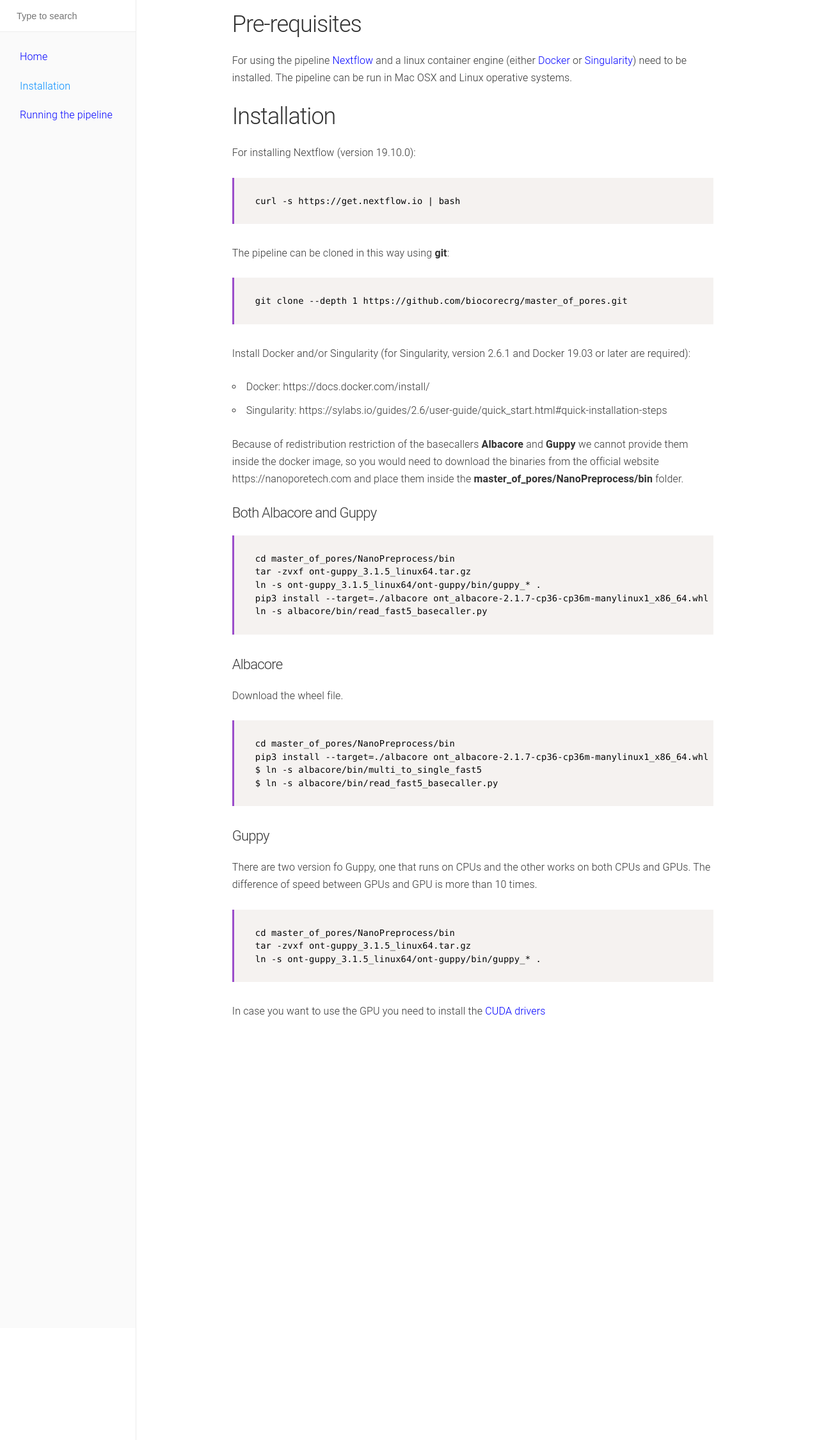
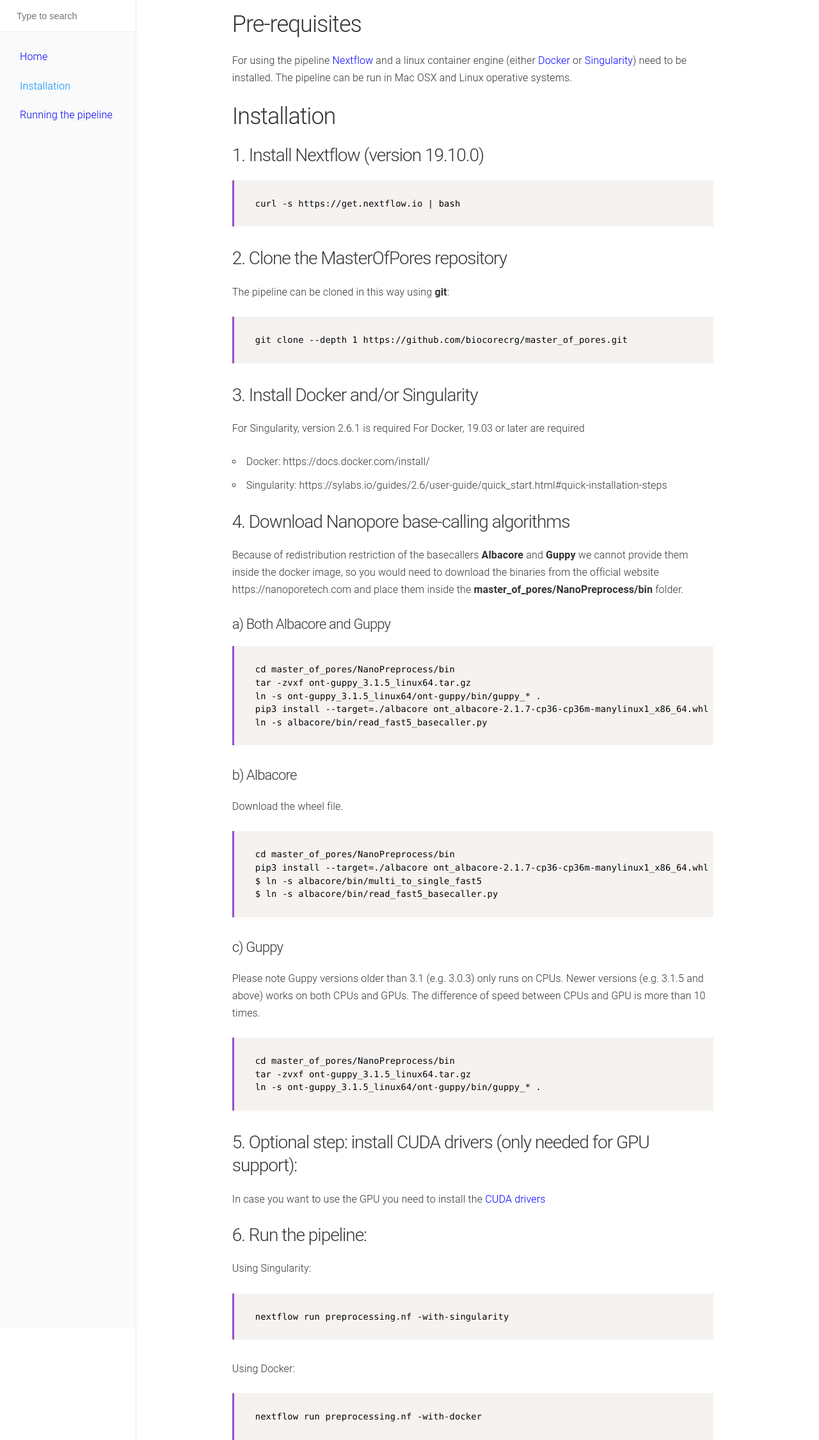
Before and after one commit to biocorecrg/master_of_pores, a Jekyll site: the page built from docs/install.md, in a window 1280 px wide. Shown: the whole page at 64% size. Built offline with Jekyll 4.4.1, drawn with Linux system fonts in a browser that asks for light colours.

Commit message:
Update install.md

`````diff
--- a/docs/install.md
+++ b/docs/install.md
@@ -11,25 +11,29 @@
 ## Installation
 
 
-For installing Nextflow (version 19.10.0):
+### 1. Install Nextflow (version 19.10.0)
 
 ```bash
 curl -s https://get.nextflow.io | bash
 ```
 
+### 2. Clone the MasterOfPores repository
 The pipeline can be cloned in this way using **git**:
 
 ```bash
 git clone --depth 1 https://github.com/biocorecrg/master_of_pores.git
 ```
 
-Install Docker and/or Singularity (for Singularity, version 2.6.1 and Docker 19.03 or later are required):
+### 3. Install Docker and/or Singularity
+For Singularity, version 2.6.1 is required
+For Docker, 19.03 or later are required
 - Docker: https://docs.docker.com/install/
 - Singularity: https://sylabs.io/guides/2.6/user-guide/quick_start.html#quick-installation-steps
 
+### 4. Download Nanopore base-calling algorithms
 Because of redistribution restriction of the basecallers **Albacore** and **Guppy** we cannot provide them inside the docker image, so you would need to download the binaries from the official website https://nanoporetech.com and place them inside the **master_of_pores/NanoPreprocess/bin** folder.
 
-#### Both Albacore and Guppy
+#### a) Both Albacore and Guppy
 ```bash
 cd master_of_pores/NanoPreprocess/bin
 tar -zvxf ont-guppy_3.1.5_linux64.tar.gz
@@ -38,8 +42,7 @@
 ln -s albacore/bin/read_fast5_basecaller.py
 ```
 
-
-#### Albacore
+#### b) Albacore
 Download the wheel file.
 
 ```bash
@@ -48,13 +51,27 @@
 $ ln -s albacore/bin/multi_to_single_fast5
 $ ln -s albacore/bin/read_fast5_basecaller.py
 ```
-#### Guppy
-There are two version fo Guppy, one that runs on CPUs and the other works on both CPUs and GPUs. The difference of speed between GPUs and GPU is more than 10 times.
+#### c) Guppy
+Please note Guppy versions older than 3.1 (e.g. 3.0.3) only runs on CPUs.
+Newer versions (e.g. 3.1.5 and above) works on both CPUs and GPUs. The difference of speed between CPUs and GPU is more than 10 times.
 
 ```bash
 cd master_of_pores/NanoPreprocess/bin
 tar -zvxf ont-guppy_3.1.5_linux64.tar.gz
 ln -s ont-guppy_3.1.5_linux64/ont-guppy/bin/guppy_* .
 ````
+
+### 5. Optional step: install CUDA drivers (only needed for GPU support):
+
 In case you want to use the GPU you need to install the [CUDA drivers](
 https://docs.nvidia.com/cuda/cuda-installation-guide-linux/index.html)
+
+### 6. Run the pipeline:
+Using Singularity:
+```bash
+nextflow run preprocessing.nf -with-singularity
+```
+Using Docker:
+```bash
+nextflow run preprocessing.nf -with-docker
+```
`````
